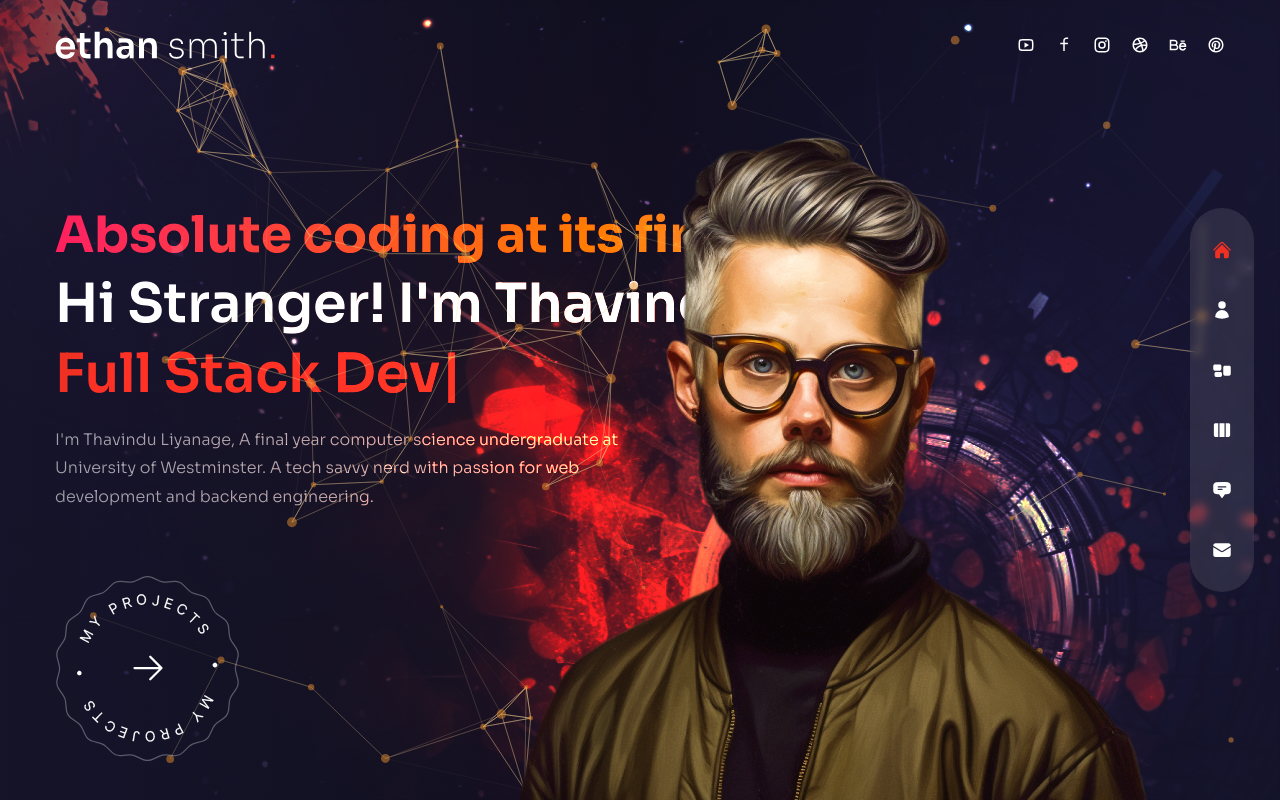
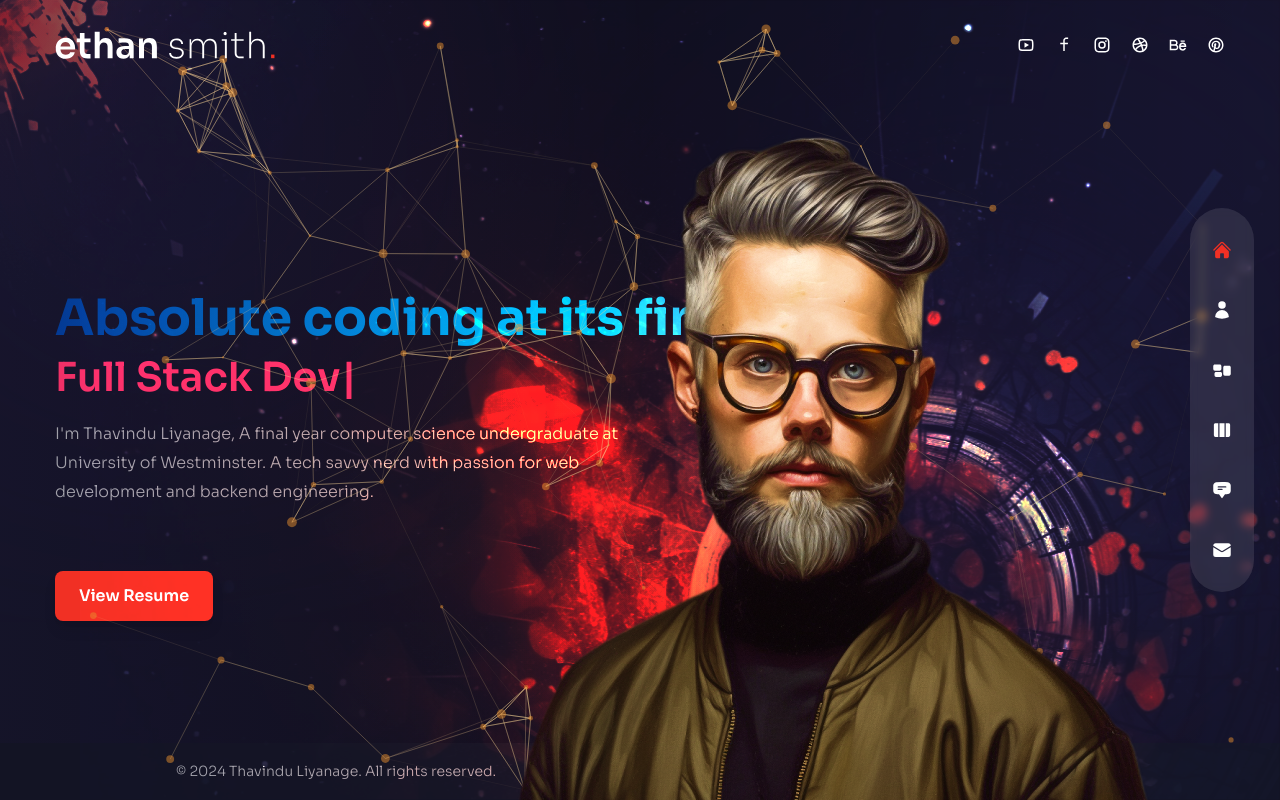
Before and after one commit to IthavinduU/thavindu-live-portfolio, a Next.js app: page / in a window 1280 px wide. Built offline with nearby package versions, Linux system fonts and the light colour scheme.

Commit message:
Customized resume button view

```diff
--- /dev/null
+++ b/components/Footer.js
@@ -0,0 +1,12 @@
+// components/Footer.js
+const Footer = () => {
+    return (
+      <footer className="bg-primary text-white py-4 text-left text-sm">
+        <div className="container mx-auto px-4">
+          <p>&copy; {new Date().getFullYear()} Thavindu Liyanage. All rights reserved.</p>
+        </div>
+      </footer>
+    );
+  };
+
+  export default Footer;
--- a/components/ProjectsBtn.js
+++ /dev/null
@@ -1,32 +0,0 @@
-// next image
-import Image from 'next/image';
-
-// next link
-import Link from 'next/link';
-
-// icons
-import { HiArrowRight } from 'react-icons/hi2';
-
-const ProjectsBtn = () => {
-  return (
-    <div className='mx-auto xl:mx-0 z-10'>
-      <Link
-        href="https://drive.google.com/drive/folders/1WZuP0p5edK-9pk5oIG9Zxz9S1K862Ycf"
-        target="_blank"
-        rel="noopener noreferrer"
-        className='relative w-[185px] h-[185px] flex justify-center items-center bg-circleStar bg-cover bg-center bg-no-repeat group'
-      >
-        <Image
-          src='/rounded-text.png'
-          width={141}
-          height={148}
-          alt=''
-          className='animate-spin-slow w-full h-full max-w-[141px] max-h-[148px]'
-        />
-        <HiArrowRight className='absolute text-4xl group-hover:translate-x-2 transition-all duration-300' />
-      </Link>
-    </div>
-  );
-};
-
-export default ProjectsBtn;
--- /dev/null
+++ b/components/ResumeButton.js
@@ -0,0 +1,29 @@
+// components/ResumeButton.js
+import Link from "next/link";
+import { motion } from "framer-motion";
+
+const ResumeButton = () => {
+  return (
+    <div className="flex justify-start items-center">
+      <Link
+        href="/Thavindu Liyanage CV.pdf"
+        target="_blank"
+        rel="noopener noreferrer"
+      >
+        <motion.button
+          className="bg-accent text-white px-6 py-3 rounded-lg shadow-lg font-semibold cursor-pointer"
+          whileHover={{
+            scale: 1.05,
+            boxShadow: "0 10px 20px rgba(0,0,0,0.2)",
+            backgroundColor: "#aa0922",
+          }}
+          whileTap={{ scale: 0.95 }}
+        >
+          View Resume
+        </motion.button>
+      </Link>
+    </div>
+  );
+};
+
+export default ResumeButton;
--- a/pages/index.js
+++ b/pages/index.js
@@ -1,25 +1,28 @@
-import Image from "next/image";
-import ParticlesContainer from "../components/ParticlesContainer";
-import ProjectsBtn from "../components/ProjectsBtn";
-import Avatar from "../components/Avatar";
-import { motion } from "framer-motion";
-import { fadeIn } from "../variants";
-import Typewriter from "typewriter-effect";
+// pages/index.js
+import Image from 'next/image';
+import ParticlesContainer from '../components/ParticlesContainer';
+import Avatar from '../components/Avatar';
+import Footer from '../components/Footer';
+import { motion } from 'framer-motion';
+import { fadeIn } from '../variants';
+import Typewriter from 'typewriter-effect';
+import ResumeButton from '../components/ResumeButton';
+
 
 export const Bio = {
-  name: "ThavinduU",
-  roles: ["Full Stack Developer", "Web Developer", "Tech Nerd"],
+  name: 'ThavinduU',
+  roles: ['Full Stack Developer', 'Cloud Enthusiast', 'Savvy Tech Nerd'],
 };
 
 const Home = () => {
   return (
-    <div className="bg-primary/60 h-full">
+    <div className="bg-primary/60 h-full flex flex-col min-h-screen">
       {/* Text Section */}
       <div className="w-full h-full bg-gradient-to-r from-primary/10 via-black/30 to-black/10">
         <div className="text-center flex flex-col justify-center xl:pt-40 xl:text-left h-full container mx-auto">
           {/* Title */}
           <motion.h1
-            variants={fadeIn("down", 0.2)}
+            variants={fadeIn('down', 0.2)}
             initial="hidden"
             animate="show"
             exit="hidden"
@@ -27,7 +30,7 @@ const Home = () => {
           >
             <motion.span
               className="gradient-text"
-              variants={fadeIn("up", 0.2)}
+              variants={fadeIn('up', 1.2)}
               initial="hidden"
               animate="show"
               exit="hidden"
@@ -35,8 +38,8 @@ const Home = () => {
               Absolute coding at its finest.
             </motion.span>
             <br />
-            Hi Stranger! I'm Thavindu{" "}
             <span className="text-accent">
+              <div className="typewriter-text">
                 <Typewriter
                   options={{
                     strings: Bio.roles,
@@ -44,11 +47,12 @@ const Home = () => {
                     loop: true,
                   }}
                 />
+              </div>
             </span>
           </motion.h1>
           {/* Subtitle */}
           <motion.p
-            variants={fadeIn("down", 0.3)}
+            variants={fadeIn('down', 0.3)}
             initial="hidden"
             animate="show"
             exit="hidden"
@@ -60,17 +64,8 @@ const Home = () => {
           </motion.p>
           {/* Button */}
           <div className="flex justify-center xl:hidden relative">
-            <ProjectsBtn />
           </div>
-          <motion.div
-            variants={fadeIn("down", 0.4)}
-            initial="hidden"
-            animate="show"
-            exit="hidden"
-            className="hidden xl:flex"
-          >
-            <ProjectsBtn />
-          </motion.div>
+          <ResumeButton /> {/* Add the ResumeButton component */}
         </div>
       </div>
       {/* Image Section */}
@@ -81,16 +76,18 @@ const Home = () => {
         <ParticlesContainer />
         {/* Avatar Image */}
         <motion.div
-          variants={fadeIn("up", 0.5)}
+          variants={fadeIn('up', 1)}
           initial="hidden"
           animate="show"
           exit="hidden"
-          transition={{ duration: 1, ease: "easeInOut" }}
+          transition={{ duration: 1, ease: 'easeInOut' }}
           className="w-full h-full max-w-[737px] max-h-[678px] absolute -bottom-32 lg:bottom-0 lg:right-[8%]"
         >
           <Avatar />
         </motion.div>
       </div>
+      {/* Footer */}
+      <Footer />
     </div>
   );
 };
--- a/styles/globals.css
+++ b/styles/globals.css
@@ -6,8 +6,9 @@
   transform: translateZ(0px);
 }
 
-.swiper-horizontal>.swiper-pagination-bullets .swiper-pagination-bullet,
-.swiper-pagination-horizontal.swiper-pagination-bullets .swiper-pagination-bullet {
+.swiper-horizontal > .swiper-pagination-bullets .swiper-pagination-bullet,
+.swiper-pagination-horizontal.swiper-pagination-bullets
+  .swiper-pagination-bullet {
   background-color: #f13024;
 }
 
@@ -60,7 +61,7 @@
 
 /*Gradient css for the slogan animation*/
 .gradient-text {
-  background: linear-gradient(90deg, #ff007f, #ff6f00, #00bcd4);
+  background: linear-gradient(90deg, #050b64, hsl(199, 100%, 50%), #ffffff);
   background-size: 200% 200%;
   -webkit-background-clip: text;
   background-clip: text;
@@ -83,3 +84,24 @@
     background-position: 0% 0%;
   }
 }
+
+.typewriter-text {
+  font-size: 40px;
+  color:#f13067;
+
+}
+
+footer {
+  font-size: 0.5rem; /* Smaller font size (14px) */
+  text-align: left;
+  padding: 10rem; /* Adjust padding as needed */
+}
+
+footer a {
+  color: #ffffff;
+  text-decoration: none;
+}
+
+footer a:hover {
+  text-decoration: underline;
+}
```
Also changed, not shown: 1 other file (tests, documents, lock files or other folders). Lines whose indentation alone changed are shown as unchanged.
